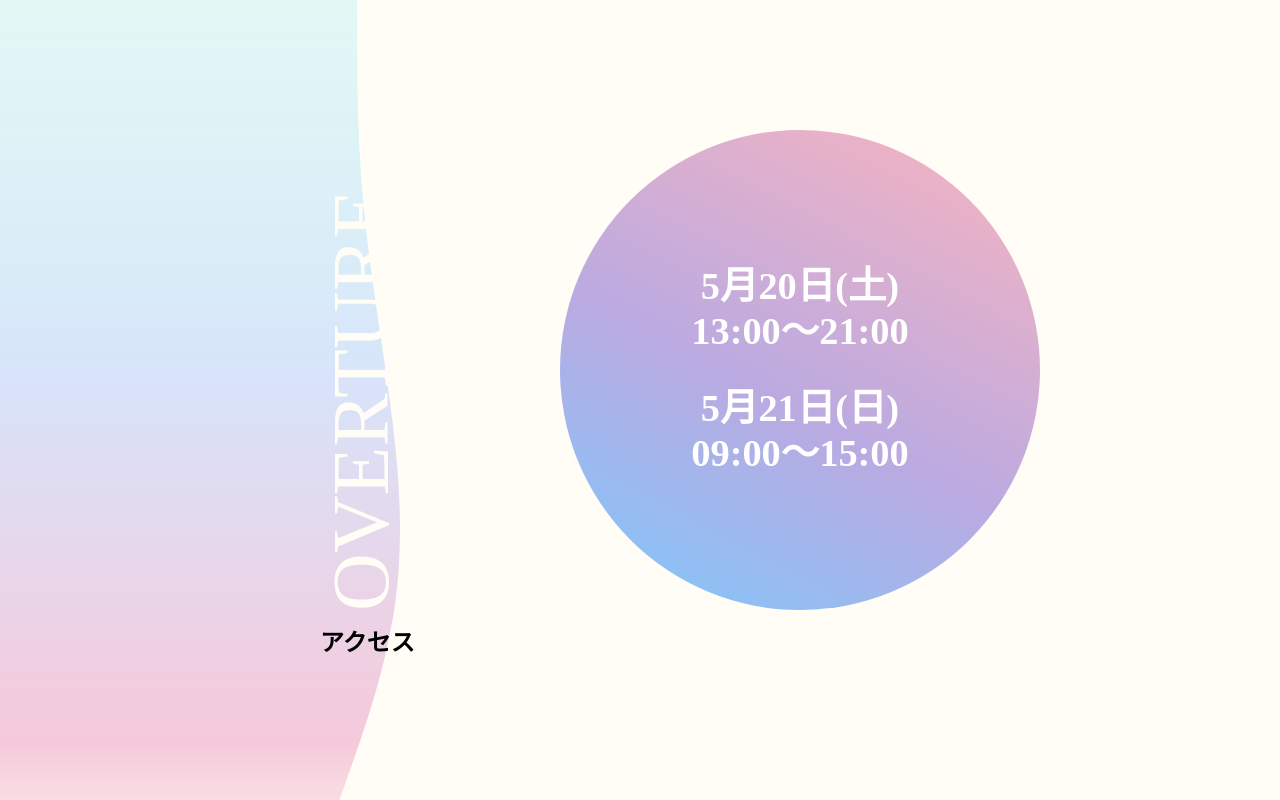
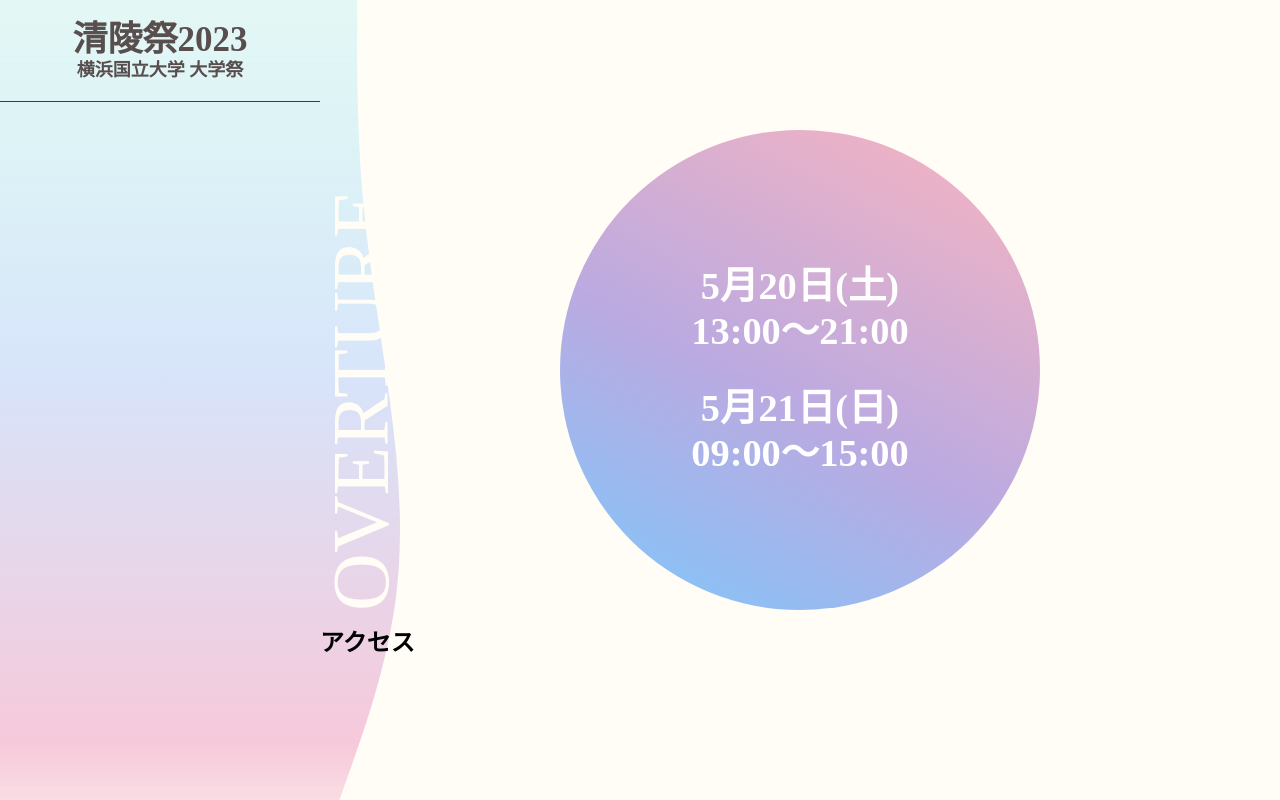
Before and after one commit to ynufes-tech/ynufes-seiryo23, a Nuxt app: page / in a window 1280 px wide. Built offline with nearby package versions, Linux system fonts and the light colour scheme.

Commit message:
✨ HeaderPCの追加・レスポンシブ対応

```diff
--- a/components/HeaderPC.vue
+++ b/components/HeaderPC.vue
@@ -2,13 +2,41 @@
 
 <template>
   <header>
+    <div id="seiryo-logo">
+      <h1>清陵祭2023</h1>
+      <h2>横浜国立大学 大学祭</h2>
+    </div>
   </header>
 </template>
 
-<style scoped>
+<style scoped lang="scss">
 header {
-    width: max(200px, 25vw);
-    height: 100vh;
-    background: #8dc0f5;
+  > #seiryo-logo {
+    z-index: 10;
+    text-align: center;
+    margin: 0 auto;
+    padding: 20px 0;
+    width: 100%;
+    color: #594E4E;
+    box-sizing: border-box;
+    border-bottom: 1px solid #3b3b3b;
+
+    > h1 {
+      font-size: 35px;
+      font-weight: bold;
+      margin: 0;
+      padding: 0;
+    }
+
+    > h2 {
+      font-size: 18px;
+      font-weight: bold;
+      margin: 0;
+      padding: 0;
+    }
+  }
+
+  width: max(200px, 25vw);
+  height: 100vh;
 }
 </style>
--- a/layouts/default.vue
+++ b/layouts/default.vue
@@ -9,7 +9,7 @@
       </main>
     </div>
     <div id="left-bar">
-      <HeaderPC style="display: none"/>
+      <HeaderPC id="header-pc" />
       <div id="overture-background">
         <div id="overture-text">OVERTURE</div>
         <svg xmlns="http://www.w3.org/2000/svg" viewBox="0 0 1334.87 1440">
@@ -45,6 +45,11 @@
   width: 100lvw;
   height: 100lvh;
   overflow: hidden;
+}
+
+#header-pc {
+  z-index: 10;
+  display: none;
 }
 
 .page-content {
```
